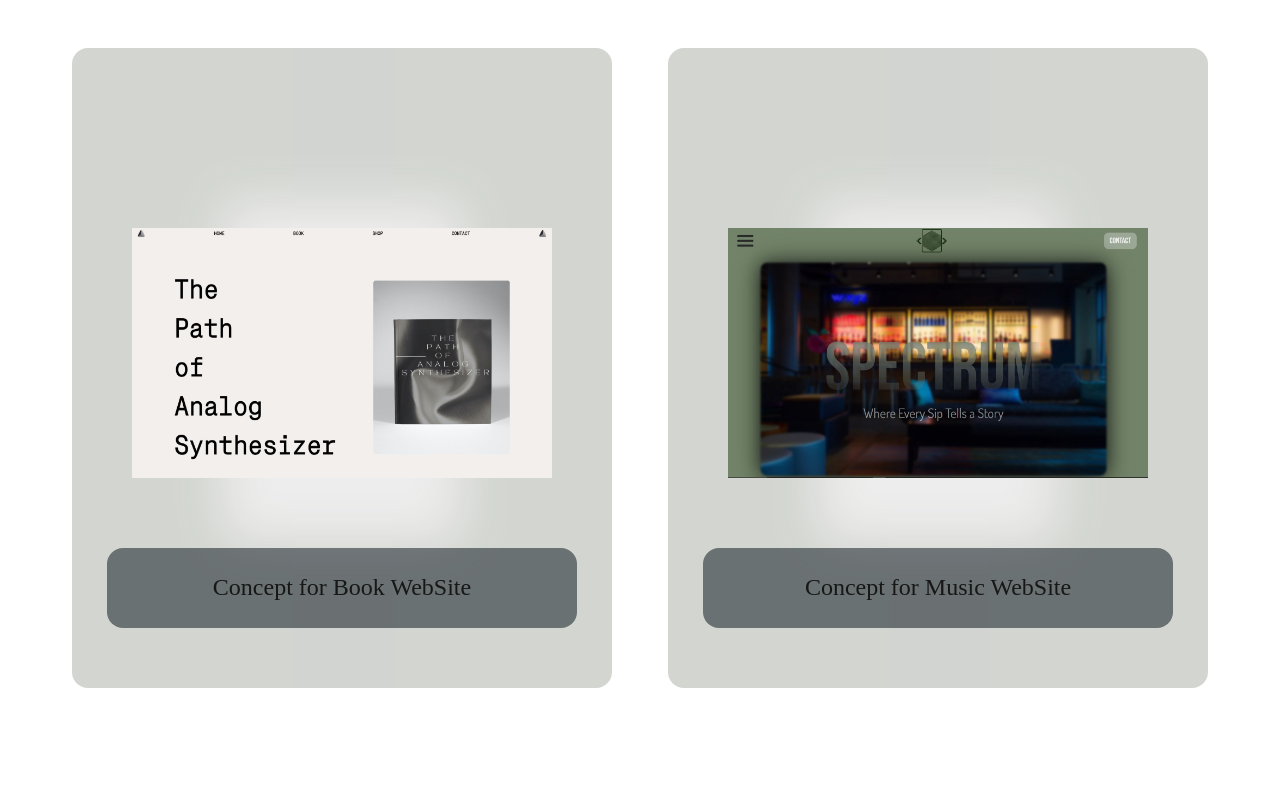
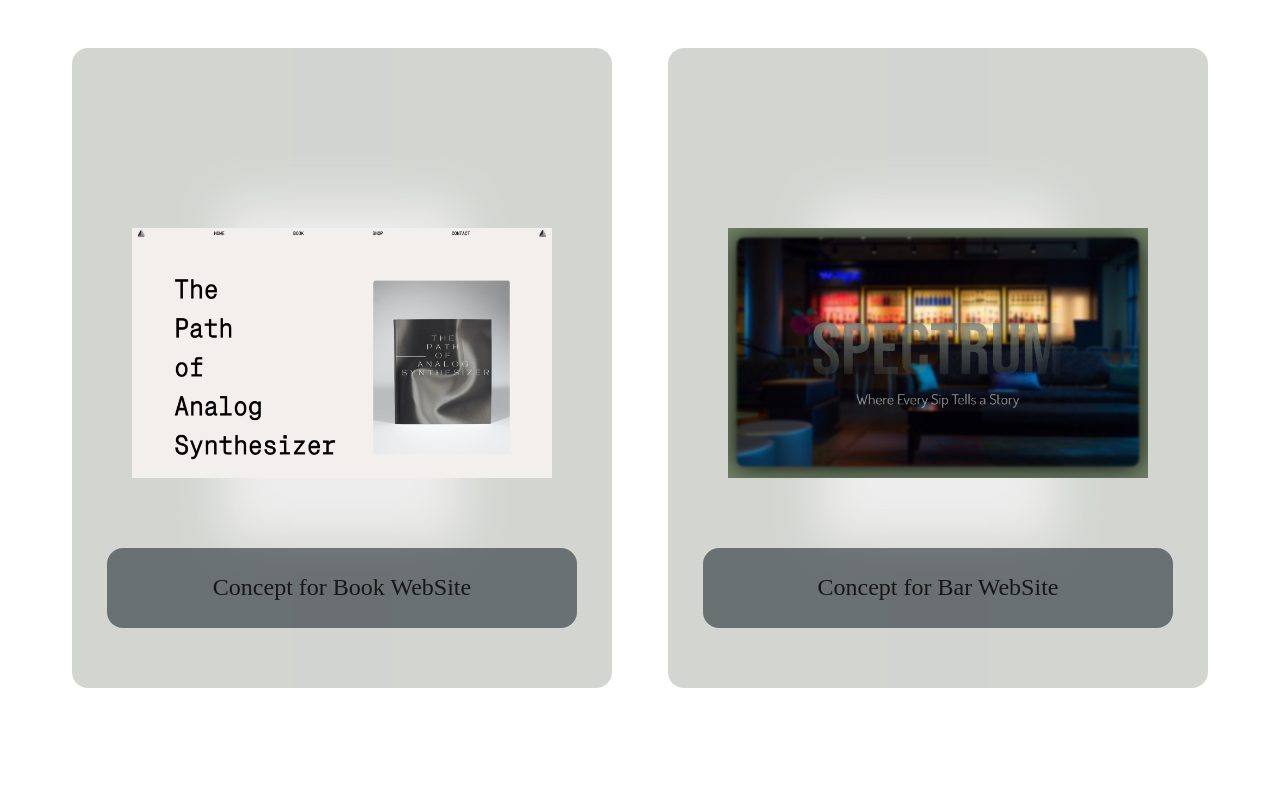
Before and after one commit to Valentin993/Portfolio, a Next.js app: page /my-projects in a window 1280 px wide. Shown: the part 438-1224 px from the top of the page. Built offline with nearby package versions, Linux system fonts and the light colour scheme.

Commit message:
added new image

```diff
--- a/app/my-projects/page.js
+++ b/app/my-projects/page.js
@@ -82,7 +82,7 @@
                   href="https://spectrum-cocktail-bar.vercel.app/"
                   target="_blank"
                 >
-                  Concept for Music WebSite
+                  Concept for Bar WebSite
                 </Link>
               </div>
             </div>
```
Also changed, not shown: app/image/webpage2.png.
